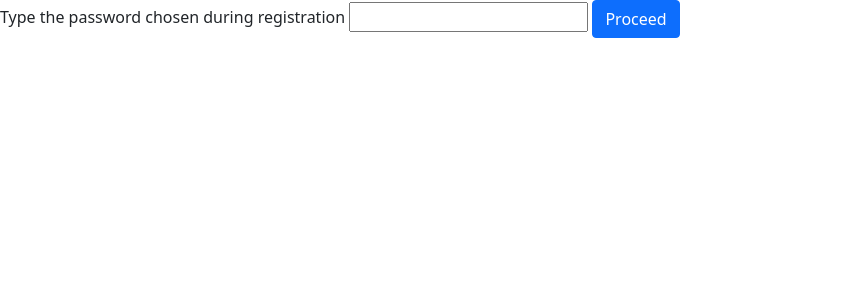
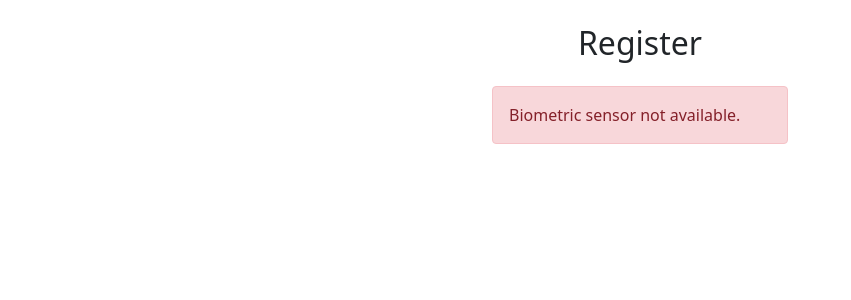
Before and after one commit to marcodiri/WebAuthnWebApp, a Django app: page /register_biometrics/ in a window 1280 px wide. Shown: the top 300 px of the page, without its empty margins (0-851 px from the left). Run offline with Django 4.2, Linux system fonts and the light colour scheme; some libraries are stand-ins or nearby versions.

Commit message:
register_biometrics style

```diff
--- a/authenticator/forms.py
+++ b/authenticator/forms.py
@@ -56,6 +56,12 @@ class RegistrationSessionForm(SessionForm):
             registration_session.save()
         return registration_session
 
+class RegisterBiometricsForm(forms.Form):
+    password = forms.CharField(
+        label='Password chosen during registration',
+        widget=CustomPasswordInput(attrs={'class':'form-control mb-3'})
+    )
+
 
 class LoginSessionForm(SessionForm):
     user = None
--- a/authenticator/views.py
+++ b/authenticator/views.py
@@ -313,7 +313,7 @@ def registrationCompleted(request, session_id):
         return HttpResponse(False, status=200)
     except Exception as e:
         logger.exception(e)
-        return HttpResponse(status=500)
+        return HttpResponse(False, status=500)
 
 
 
--- a/webapp/static/webapp/js/modules/client.js
+++ b/webapp/static/webapp/js/modules/client.js
@@ -55,7 +55,7 @@ const getCredential = async (options) => {
         const signature =
             WebAuthnHelpers.coerceToBase64Url(cred.response.signature);
         const userHandle = cred.response.userHandle ?
-            cred.response.userHandleWebAuthnHelpers.coerceToBase64Url(cred.response.userHandle)
+            WebAuthnHelpers.coerceToBase64Url(cred.response.userHandle)
             : null;
 
         credential.response = {
--- a/webapp/templates/webapp/includes/messages.html
+++ b/webapp/templates/webapp/includes/messages.html
@@ -1,5 +1,5 @@
 {% if messages %}
-<ul class="messages mt-3 text-start list-group list-group-numbered">
+<ul id="messages" class="messages mt-3 text-start list-group">
     {% for message in messages %}
     <li{% if message.tags %} class="{{ message.tags }}" {% endif %}>{{ message }}</li>
     {% endfor %}
--- a/webapp/templates/webapp/login.html
+++ b/webapp/templates/webapp/login.html
@@ -29,13 +29,14 @@
 
     <p class="mt-3 p-2 rounded border">Don't have an account? <a href="/register">Register here</a>.</p>
     {% endif %}
+
     {% if qrcodeB64 %}
     <div id="qr-wrapper" class="p-2 bg-light rounded border">
       <div class="alert alert-primary" role="alert">Scan this QR with your mobile device to authenticate with your fingerprint.</div>
       <div id="qrcode"></div>
     </div>
+    {% endif %}
   </div>
-  {% endif %}
 
   {% if qrcodeB64 %}
   <script>
--- a/webapp/templates/webapp/register_biometrics.html
+++ b/webapp/templates/webapp/register_biometrics.html
@@ -14,17 +14,24 @@
 </head>
 
 <body>
-  <form id="register_biometrics_form">
+  <div class="container pt-4 text-center" style="max-width: 320px;">
+    <h2 class="mb-4">Register</h2>
+    {% if form %}
+    <div id="wrapper">
+      <div id="form-wrapper" class="p-2 bg-light rounded border text-start">
+        <form id="register_biometrics_form" method="POST">
           {% csrf_token %}
-    <label for="password">Type the password chosen during registration</label>
-    <input type="password" name="password">
-    <input type="submit" id="submitBtn" class="btn btn-primary" value="Proceed">
+          {{ form }}
+          <input type="submit" id="submitBtn" class="btn btn-primary w-100" value="Proceed">
         </form>
+      </div>
 
       {% include 'webapp/includes/messages.html' %}
-
+    </div>
+    {% endif %}
 
     <div id="registration-result"></div>
+  </div>
 </body>
 
 </html>
@@ -37,15 +44,6 @@
       .then(uvpaa => {
         if (uvpaa) {
           console.log("biometric sensor available");
-        } else {
-          // TODO: show error to user
-          console.log("biometric sensor not available");
-        }
-      });
-  } else {
-    console.log("webauthn not supported");
-  }
-
           $(document).on("submit", "#register_biometrics_form", (e) => {
             e.preventDefault();
             const urlParams = new URLSearchParams(window.location.search);
@@ -72,12 +70,18 @@
                     })
                       .then(response => {
                         console.log("registration success");
-                $('#register_biometrics_form').hide();
-                $('#registration-result').append("<p>Registration successful, you may return to desktop.</p>");
+                        $('#wrapper').hide();
+                        $('#registration-result').attr('class', 'alert alert-success').text("Registration successful, you may close this page and return to desktop.");
                       })
                       .fail(response => {
                         console.error(response);
+                        $('#registration-result').attr('class', 'mt-3 text-start alert alert-danger').text(`${response.responseText}`);
                       });
+                  })
+                  .catch(error => {
+                    console.log(error);
+                    $('#messages').remove();
+                    $('#registration-result').attr('class', 'mt-3 text-start alert alert-danger').text("The operation either timed out or was not allowed.");
                   });
               })
               .fail(response => {
@@ -85,4 +89,13 @@
                 console.error(response.responseText);
               });
           });
+        } else {
+          console.log("biometric sensor not available");
+          $('#wrapper').remove();
+          $('#registration-result').attr('class', 'mt-3 text-start alert alert-danger').text("Biometric sensor not available.");
+        }
+      });
+  } else {
+    console.log("webauthn not supported");
+  }
 </script>
--- a/webapp/views.py
+++ b/webapp/views.py
@@ -12,7 +12,7 @@ from django.shortcuts import render, redirect
 from django.urls import reverse
 from django.contrib.auth import logout
 
-from authenticator.forms import LoginSessionForm, RegistrationSessionForm
+from authenticator.forms import LoginSessionForm, RegisterBiometricsForm, RegistrationSessionForm
 from authenticator.views import createSession, registrationCompleted, userLogin
 
 
@@ -33,7 +33,7 @@ class InputView(TemplateView):
                 )
             qr.add_data(url)
             qr.make(fit=True)
-            img = qr.make_image(fill='black', back_color='white')
+            img = qr.make_image(fill='black', back_color=(248, 249, 250))
             # convert qr image to base64
             buffered = BytesIO()
             img.save(buffered, format="JPEG")
@@ -77,7 +77,12 @@ class RegisterView(InputView):
 
 
 class RegisterBiometricsView(TemplateView):
+    form_class = RegisterBiometricsForm
     template_name = 'webapp/register_biometrics.html'
+
+    def get(self, request, *args, **kwargs):
+        form = self.form_class()
+        return render(request, self.template_name, context={'form': form,})
 
 
 class LoginView(InputView):
@@ -97,7 +102,7 @@ class RegistrationCompletedView(TemplateView):
         status = False
         if "id" in request.GET:
             session_id = request.GET['id']
-            status = registrationCompleted(request, session_id)
+            status = registrationCompleted(request, session_id).content.decode()
             context = {'status': status}
             return render(request, self.template_name, context=context)
         else:
```
Also changed, not shown: webapp/templates/webapp/register.html (+11 -3 lines), webapp/templates/webapp/registration_completed.html (+8 -4 lines). Lines whose indentation alone changed are shown as unchanged.
